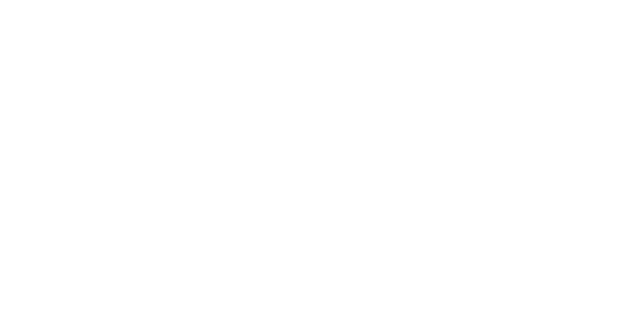
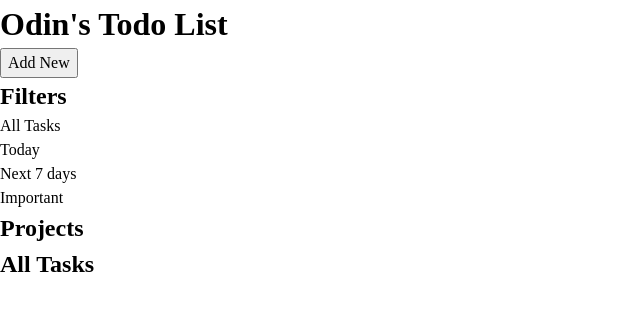
Before and after one commit to felixtanhm/odin-todo-list, a website built with webpack: page src/template.html in a window 1280 px wide. Shown: the whole page, without its empty margins (0-640 px from the left). Built offline with nearby package versions, Linux system fonts and the light colour scheme.

Commit message:
New | Added basic HTML structure.

```diff
--- a/src/app/utils/taskUtils.js
+++ b/src/app/utils/taskUtils.js
@@ -1,5 +1,5 @@
-const inputsAreValid = (...input) => {
-  return input.every((num) => typeof num === "number" && !isNaN(num));
+const utils = () => {
+  function createId() {}
 };
 
 export default inputsAreValid;
--- a/src/template.html
+++ b/src/template.html
@@ -9,9 +9,31 @@
     <meta http-equiv="X-UA-Compatible" content="ie=edge" />
     <title></title>
   </head>
-  <body class="container">
-    <header></header>
-    <main></main>
+  <body>
+    <header>
+      <h1>Odin's Todo List</h1>
+    </header>
+    <div id="mobile-menu"></div>
+    <main>
+      <div id="main-menu">
+        <button id="add-new" class="btn-primary">Add New</button>
+        <h2>Filters</h2>
+        <div class="filters">
+          <div class="filter">All Tasks</div>
+          <div class="filter">Today</div>
+          <div class="filter">Next 7 days</div>
+          <div class="filter">Important</div>
+        </div>
+        <h2>Projects</h2>
+        <div id="project-container" class="filters"></div>
+      </div>
+      <div id="content">
+        <div id="current-selection">
+          <h2>All Tasks</h2>
+        </div>
+        <div id="task-container"></div>
+      </div>
+    </main>
     <footer></footer>
   </body>
 </html>
```
